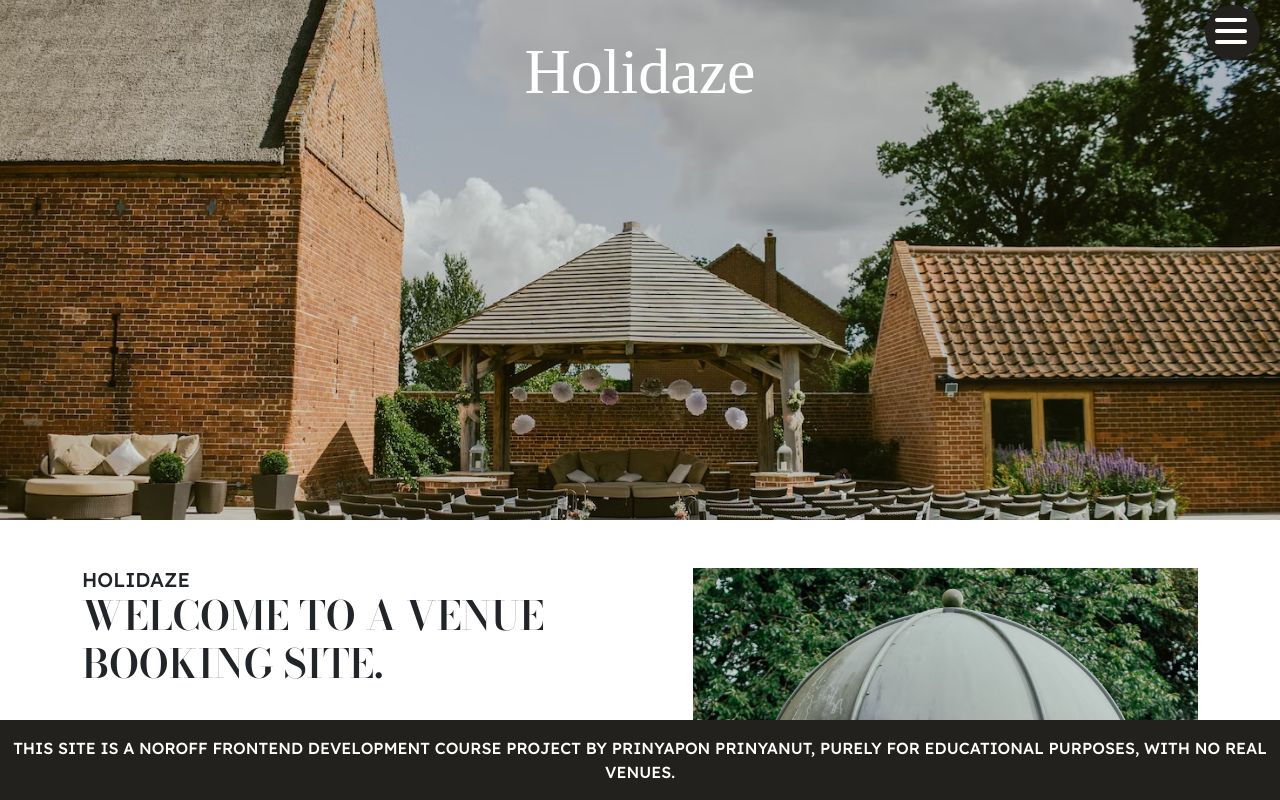
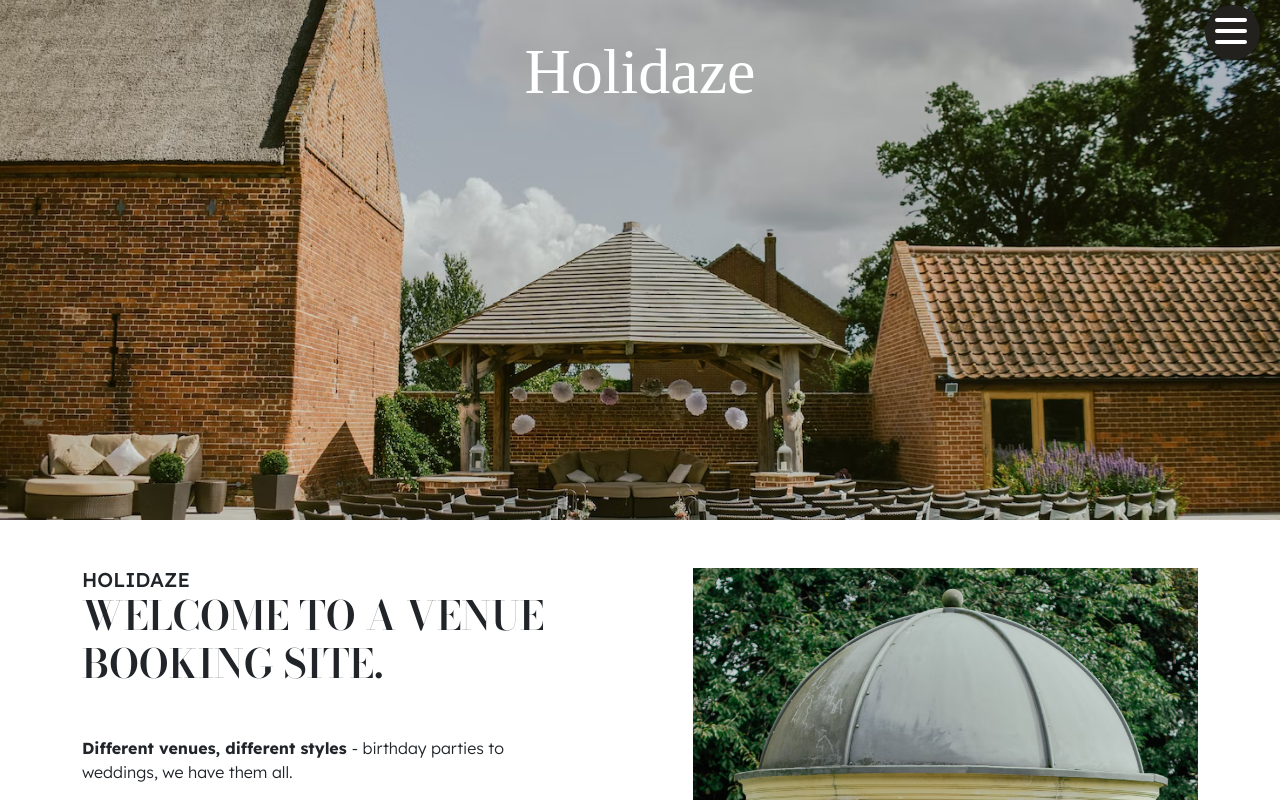
Before and after one commit to GeniePrinie/project-exam-2, a React (Create React App) app: page / in a window 1280 px wide. Shown: the top 800 px of the page. Built offline with nearby package versions, Linux system fonts and the light colour scheme; no server answers; a web font is replaced by a local one.

Commit message:
Update footer styling

```diff
--- a/src/Components/Navigation/Footer.jsx
+++ b/src/Components/Navigation/Footer.jsx
@@ -7,7 +7,7 @@
  */
 export const Footer = () => {
   return (
-    <footer className="footer mt-auto py-3 text-center bg-dark text-light ">
+    <footer className="footer  py-3 text-center bg-dark text-light ">
       This site is a Noroff Frontend development course project by Prinyapon
       Prinyanut, purely for educational purposes, with no real venues.
     </footer>
--- a/src/styles.scss
+++ b/src/styles.scss
@@ -8,18 +8,14 @@ $light: #ffffff;
 
 body {
   margin: 0;
-  margin-bottom: 100px;
   font-family: "Lexend";
+  min-height: 100vh;
   background-color: $light;
 }
 
 footer {
-  position: fixed;
   text-transform: uppercase;
-  bottom: 0;
-  left: 0;
-  width: 100%;
-  z-index: 21;
+  margin-top: 50px;
 }
 
 h1 {
```
